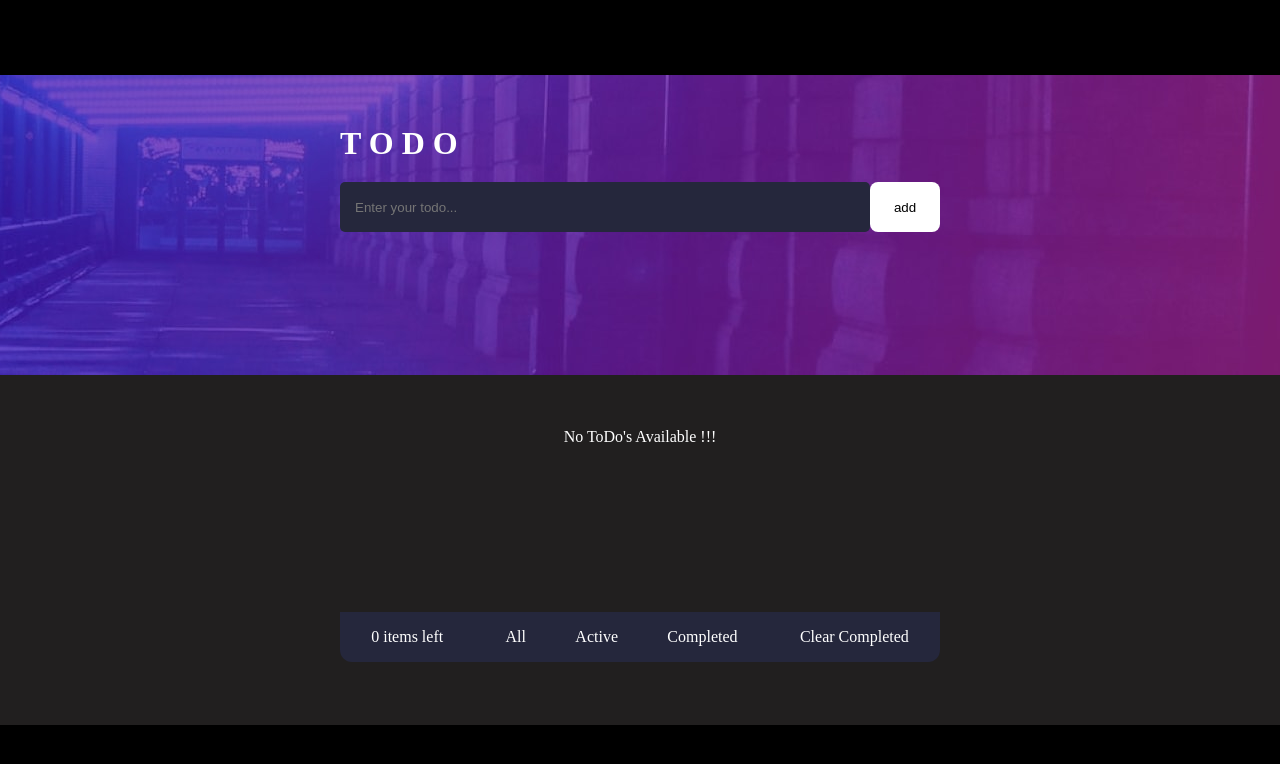
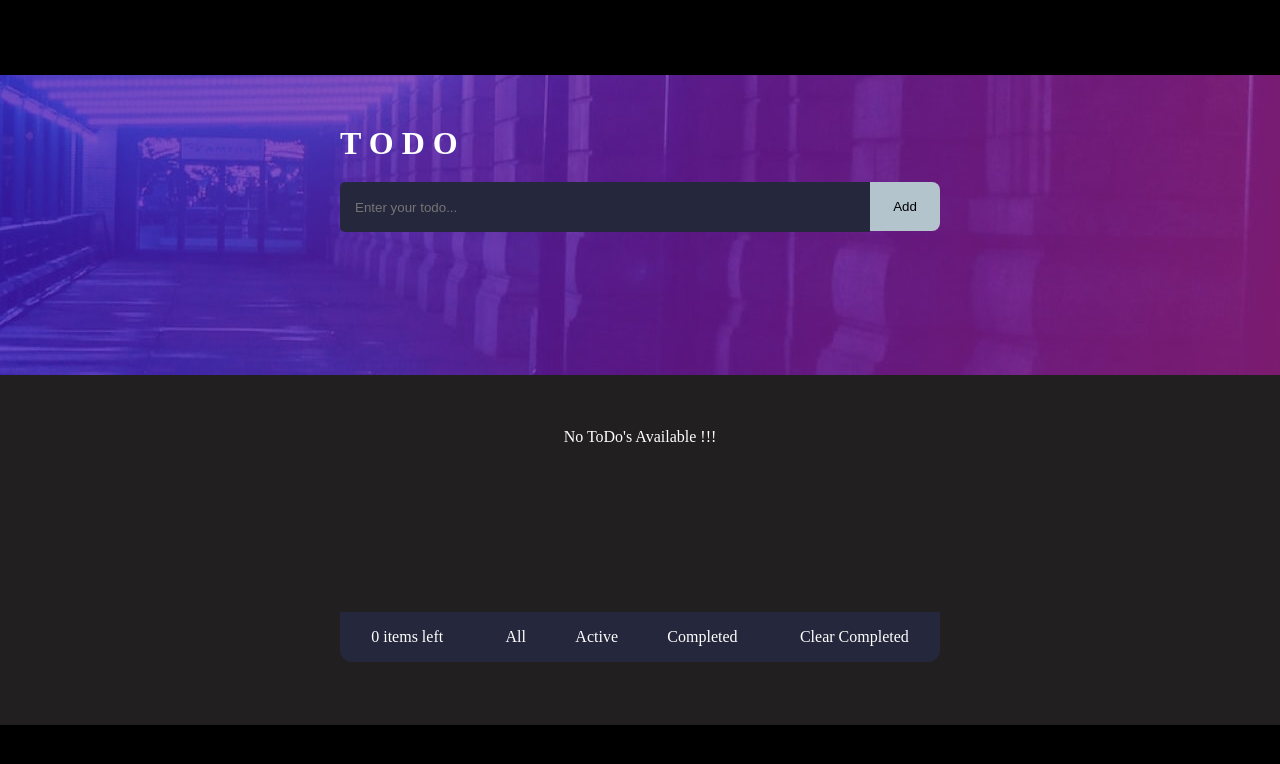
Before and after one commit to deepaksingh8174/todo---react, a React (Vite) app: page / in a window 1280 px wide. Shown: the top 764 px of the page. Built offline with nearby package versions, Linux system fonts and the light colour scheme.

Commit message:
fixed design of todo

```diff
--- a/src/App.css
+++ b/src/App.css
@@ -1,4 +1,3 @@
-
 
 .body-content {
   height: 650px;
--- a/src/Component/InputAndAdd/Input.css
+++ b/src/Component/InputAndAdd/Input.css
@@ -13,18 +13,24 @@
     height: 50px;
     padding-left: 15px;
     margin-bottom: 30px;
+    border-top-right-radius: 0px;
+    border-bottom-right-radius: 0px;
     flex: 1;
+    outline: none;
   }
 
 
   .add-button {
-    height: 50px;
+    height: 49px;
     width: 70px;
-    background-color: white;
+    background-color: #b4c4cc;
     border: 0.5px solid rgba(255, 255, 255, 0.2);
     border-radius: 8px;
     padding: 0px;
     margin: 0px;
+    border-top-left-radius: 0px;
+    border-bottom-left-radius: 0px;
+    border: none;
   }
 
   .add-button:hover {
--- a/src/Component/InputAndAdd/Input.jsx
+++ b/src/Component/InputAndAdd/Input.jsx
@@ -22,7 +22,7 @@
   return (
     <div className='input-button'>
         <input value={input} type="text" placeholder='Enter your todo...' onChange={(e)=>{setInput(e.target.value)}}  onKeyDown= {(e) => clickEnterButton(e)}/>
-        <button className='add-button' onClick={clickAddButton} > add </button>
+        <button className='add-button' onClick={clickAddButton} > Add </button>
     </div>
   )
 }
--- a/src/Component/ToDoList/ToDoList.css
+++ b/src/Component/ToDoList/ToDoList.css
@@ -8,7 +8,6 @@
     display: flex;
     overflow: auto;
     gap: 0px;
-    border-bottom: ;
   }
 
   ul {
```
Also changed, not shown: src/index.css (+0 -69 lines).
